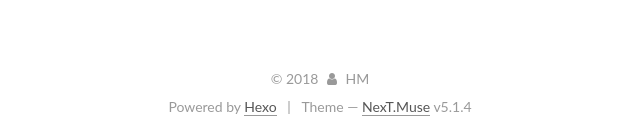
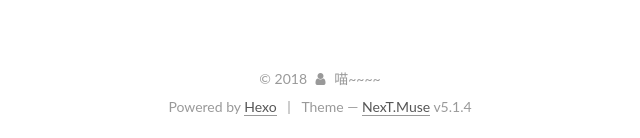
Before and after one commit to aaawoyucheng/aaawoyucheng.github.io, a plain HTML site: page 2018/11/04/二维码/index.html in a window 1280 px wide. Shown: the part 802-940 px from the top of the page, 320-960 px from the left. Drawn offline with nearby package versions, Linux system fonts and the light colour scheme.

Commit message:
Site updated: 2018-11-05 00:13:54

```diff
--- a/2018/11/04/二维码/index.html
+++ b/2018/11/04/二维码/index.html
@@ -235,7 +235,7 @@
     <link itemprop="mainEntityOfPage" href="http://yoursite.com/2018/11/04/二维码/">
 
     <span hidden itemprop="author" itemscope="" itemtype="http://schema.org/Person">
-      <meta itemprop="name" content="HM">
+      <meta itemprop="name" content="喵~~~~">
       <meta itemprop="description" content="">
       <meta itemprop="image" content="/images/avatar.gif">
     </span>
@@ -406,7 +406,7 @@
         <div class="site-overview">
           <div class="site-author motion-element" itemprop="author" itemscope="" itemtype="http://schema.org/Person">
 
-              <p class="site-author-name" itemprop="name">HM</p>
+              <p class="site-author-name" itemprop="name">喵~~~~</p>
               <p class="site-description motion-element" itemprop="description"></p>
           </div>
 
@@ -462,7 +462,7 @@
   <span class="with-love">
     <i class="fa fa-user"></i>
   </span>
-  <span class="author" itemprop="copyrightHolder">HM</span>
+  <span class="author" itemprop="copyrightHolder">喵~~~~</span>
 
 
 </div>
```
Also changed, not shown: archives/2018/11/index.html (+2 -2 lines), archives/2018/index.html (+2 -2 lines), archives/index.html (+2 -2 lines), index.html (+3 -3 lines).
